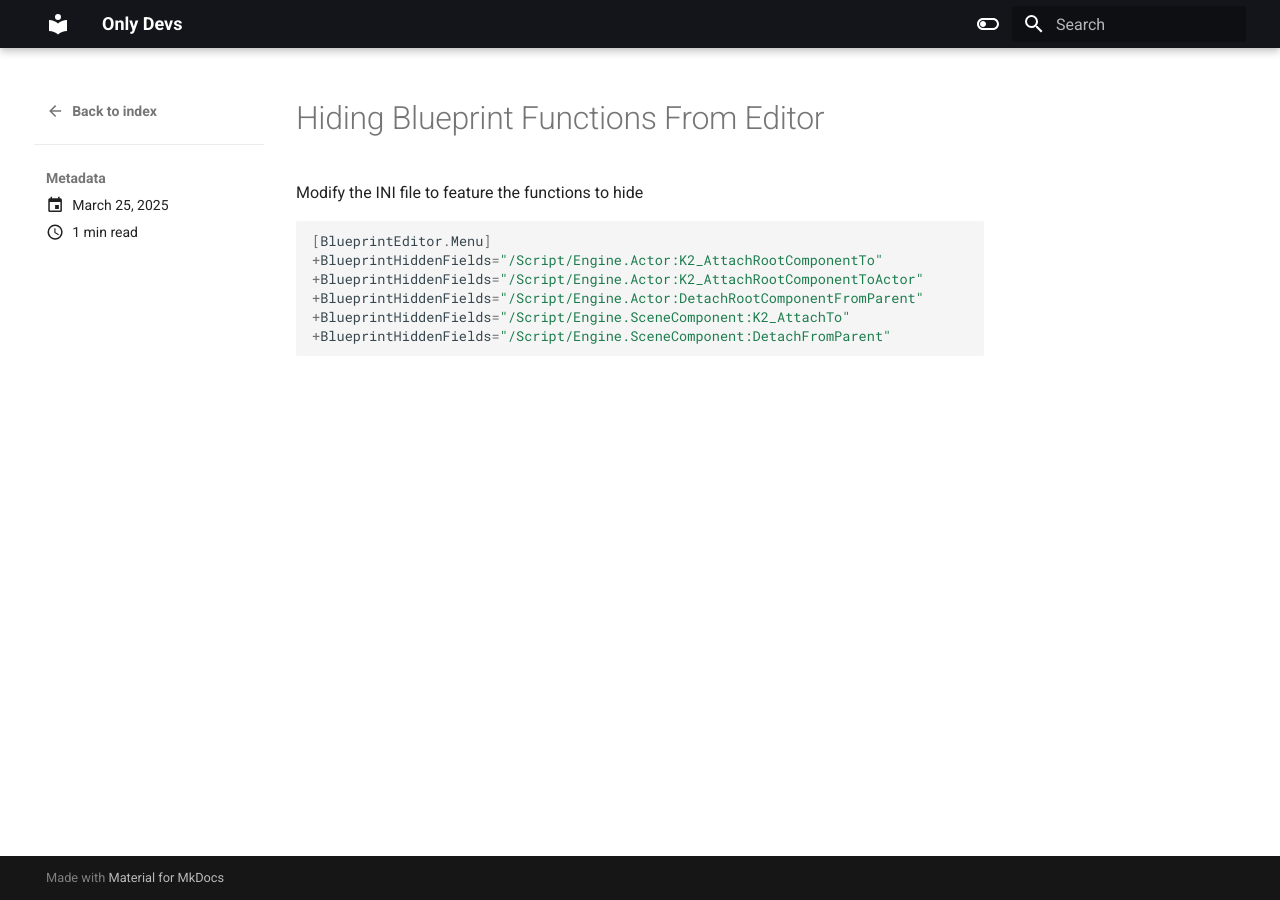
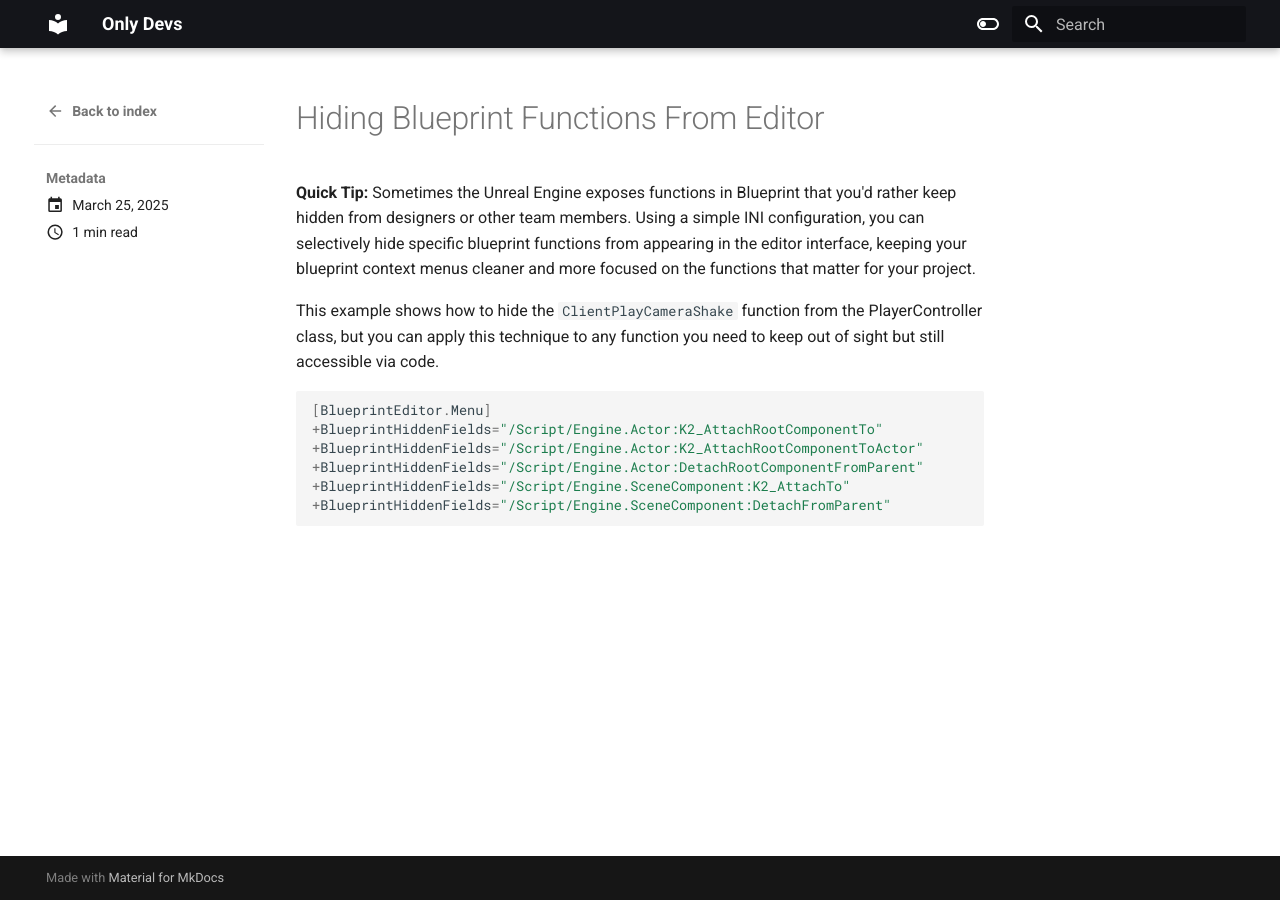
Before and after one commit to samaursa/OnlyDevs, an MkDocs documentation site: the page built from docs/blog/posts/Hiding Blueprint Functions From Editor.md, in a window 1280 px wide. Built offline with MkDocs 1.6.1 and Material for MkDocs 9.7.7, drawn with Linux system fonts in a browser that asks for light colours.

Commit message:
vault backup: 2025-03-25 19:14:25

````diff
--- a/docs/blog/posts/Hiding Blueprint Functions From Editor.md
+++ b/docs/blog/posts/Hiding Blueprint Functions From Editor.md
@@ -6,7 +6,9 @@ tags:
   - editor
   - blueprint
 ---
-Modify the INI file to feature the functions to hide
+**Quick Tip:** Sometimes the Unreal Engine exposes functions in Blueprint that you'd rather keep hidden from designers or other team members. Using a simple INI configuration, you can selectively hide specific blueprint functions from appearing in the editor interface, keeping your blueprint context menus cleaner and more focused on the functions that matter for your project.
+
+This example shows how to hide the `ClientPlayCameraShake` function from the PlayerController class, but you can apply this technique to any function you need to keep out of sight but still accessible via code.
 
 ```cpp
 [BlueprintEditor.Menu]
````
